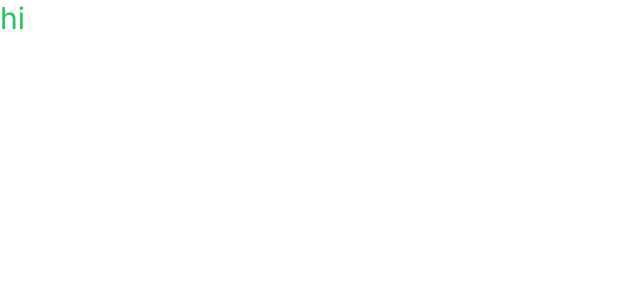
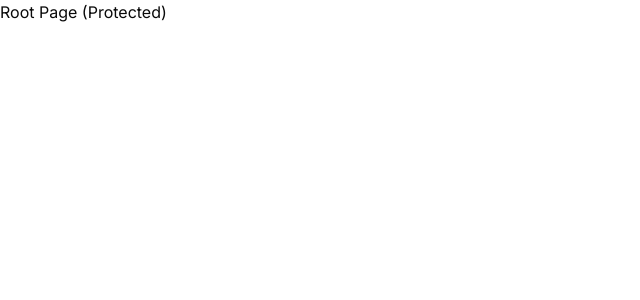
Before and after one commit to stephyswe/antonio-ai-companion, a Next.js app: page / in a window 1280 px wide. Shown: the top 300 px of the page, without its empty margins (0-640 px from the left). Built offline with nearby package versions, Linux system fonts and the light colour scheme.

Commit message:
🚚 Folder Setup

```diff
--- /dev/null
+++ b/app/(auth)/(routes)/login/page.tsx
@@ -0,0 +1,3 @@
+export default function LoginPage() {
+  return <div>Login Page (Unprotected)</div>;
+}
--- /dev/null
+++ b/app/(root)/(routes)/page.tsx
@@ -0,0 +1,3 @@
+export default function RootPage() {
+  return <div>Root Page (Protected)</div>;
+}
--- a/app/page.tsx
+++ /dev/null
@@ -1,3 +0,0 @@
-export default function Home() {
-  return <div className="text-green-500 text-3xl">hi</div>;
-}
```
